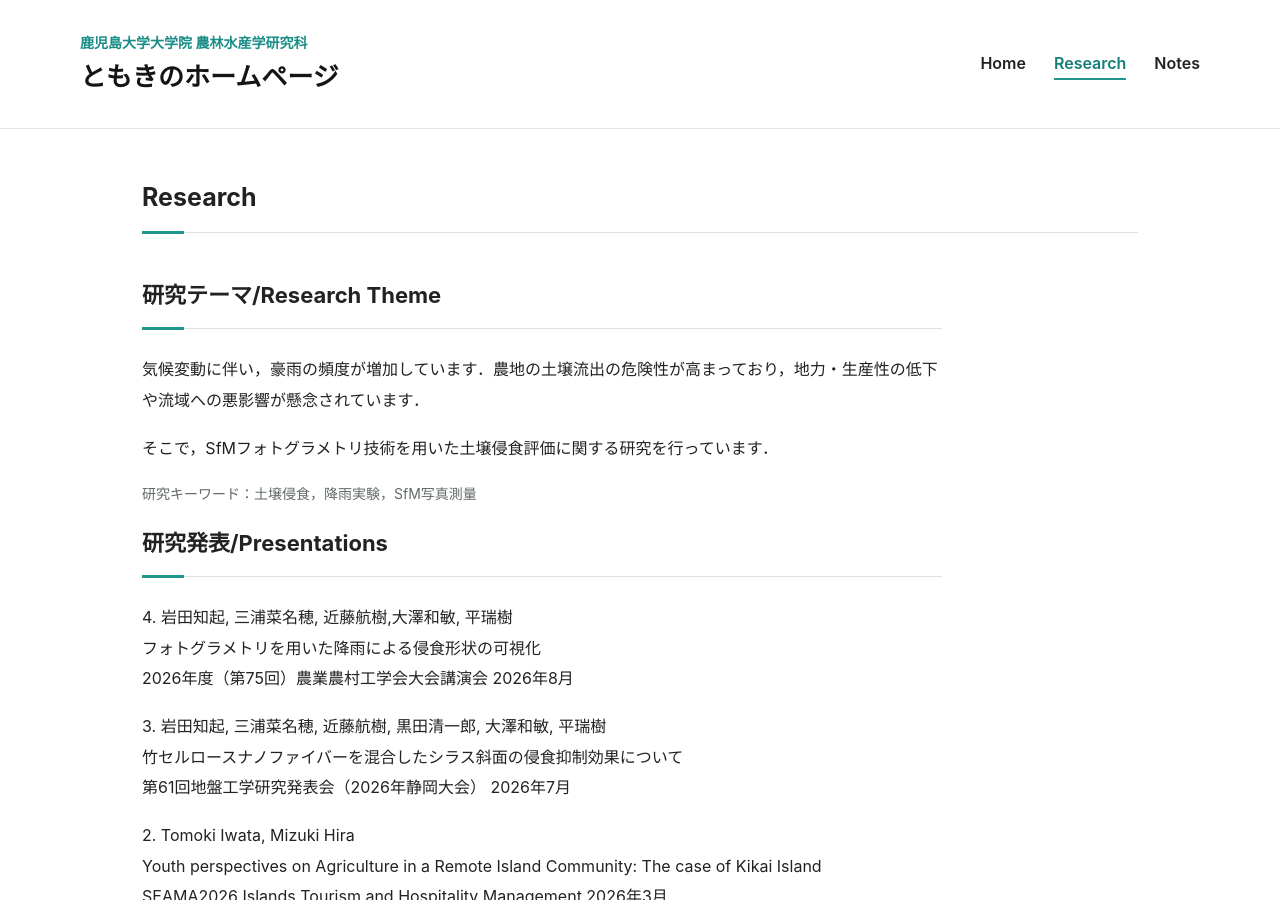
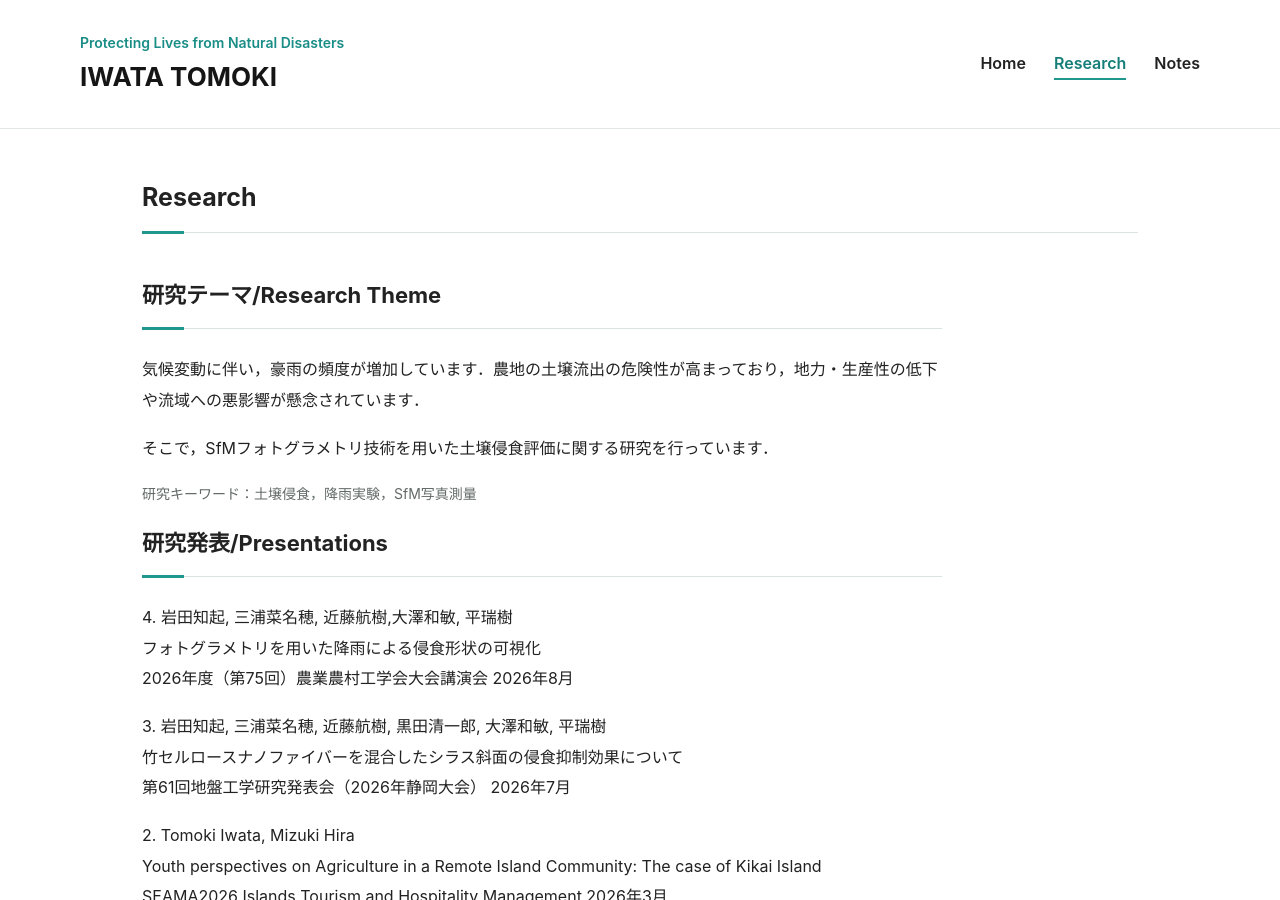
Before and after one commit to tomonji0601-hub/profile, a Jekyll site: the page built from research.html, in a window 1280 px wide and 900 px high. Built offline with Jekyll 4.4.1, drawn with Linux system fonts in a browser that asks for light colours; some of the changed text lies outside the part shown.

Commit message:
Update default.html

```diff
--- a/_layouts/default.html
+++ b/_layouts/default.html
@@ -4,5 +4,5 @@
 <meta name="description" content="{{ page.description | default: site.description | escape }}">
 <link rel="icon" href="{{ '/assets/favicon.svg' | relative_url }}" type="image/svg+xml">
 <link rel="stylesheet" href="{{ '/assets/style.css' | relative_url }}"></head>
-<body><a class="skip" href="#main">本文へ移動</a><header class="header"><div class="header-inner"><a class="brand" href="{{ '/' | relative_url }}"><span class="affiliation">鹿児島大学大学院 農林水産学研究科</span><span class="site-name">ともきのホームページ</span></a><nav aria-label="メイン"><a href="{{ '/' | relative_url }}"{% if page.nav == 'home' %} aria-current="page"{% endif %}>Home</a><a href="{{ '/research/' | relative_url }}"{% if page.nav == 'research' %} aria-current="page"{% endif %}>Research</a><a href="{{ '/notes/' | relative_url }}"{% if page.nav == 'notes' or page.layout == 'post' %} aria-current="page"{% endif %}>Notes</a></nav></div></header>
-{% if page.home and site.cover_image != "" and site.cover_image %}<figure class="research-cover"><img src="{{ site.cover_image | relative_url }}" alt="{{ site.cover_alt | escape }}">{% if site.cover_caption and site.cover_caption != "" %}<figcaption>{{ site.cover_caption | escape }}</figcaption>{% endif %}</figure>{% endif %}<main id="main">{{ content }}</main><footer>ともき <a href="https://researchmap.jp/tiwata0601">researchmap</a></footer></body></html>
+<body><a class="skip" href="#main">本文へ移動</a><header class="header"><div class="header-inner"><a class="brand" href="{{ '/' | relative_url }}"><span class="affiliation">Protecting Lives from Natural Disasters</span><span class="site-name">IWATA TOMOKI</span></a><nav aria-label="メイン"><a href="{{ '/' | relative_url }}"{% if page.nav == 'home' %} aria-current="page"{% endif %}>Home</a><a href="{{ '/research/' | relative_url }}"{% if page.nav == 'research' %} aria-current="page"{% endif %}>Research</a><a href="{{ '/notes/' | relative_url }}"{% if page.nav == 'notes' or page.layout == 'post' %} aria-current="page"{% endif %}>Notes</a></nav></div></header>
+{% if page.home and site.cover_image != "" and site.cover_image %}<figure class="research-cover"><img src="{{ site.cover_image | relative_url }}" alt="{{ site.cover_alt | escape }}">{% if site.cover_caption and site.cover_caption != "" %}<figcaption>{{ site.cover_caption | escape }}</figcaption>{% endif %}</figure>{% endif %}<main id="main">{{ content }}</main><footer>Iwata Tomoki since 2026 <a href="https://researchmap.jp/tiwata0601">researchmap</a></footer></body></html>
```
